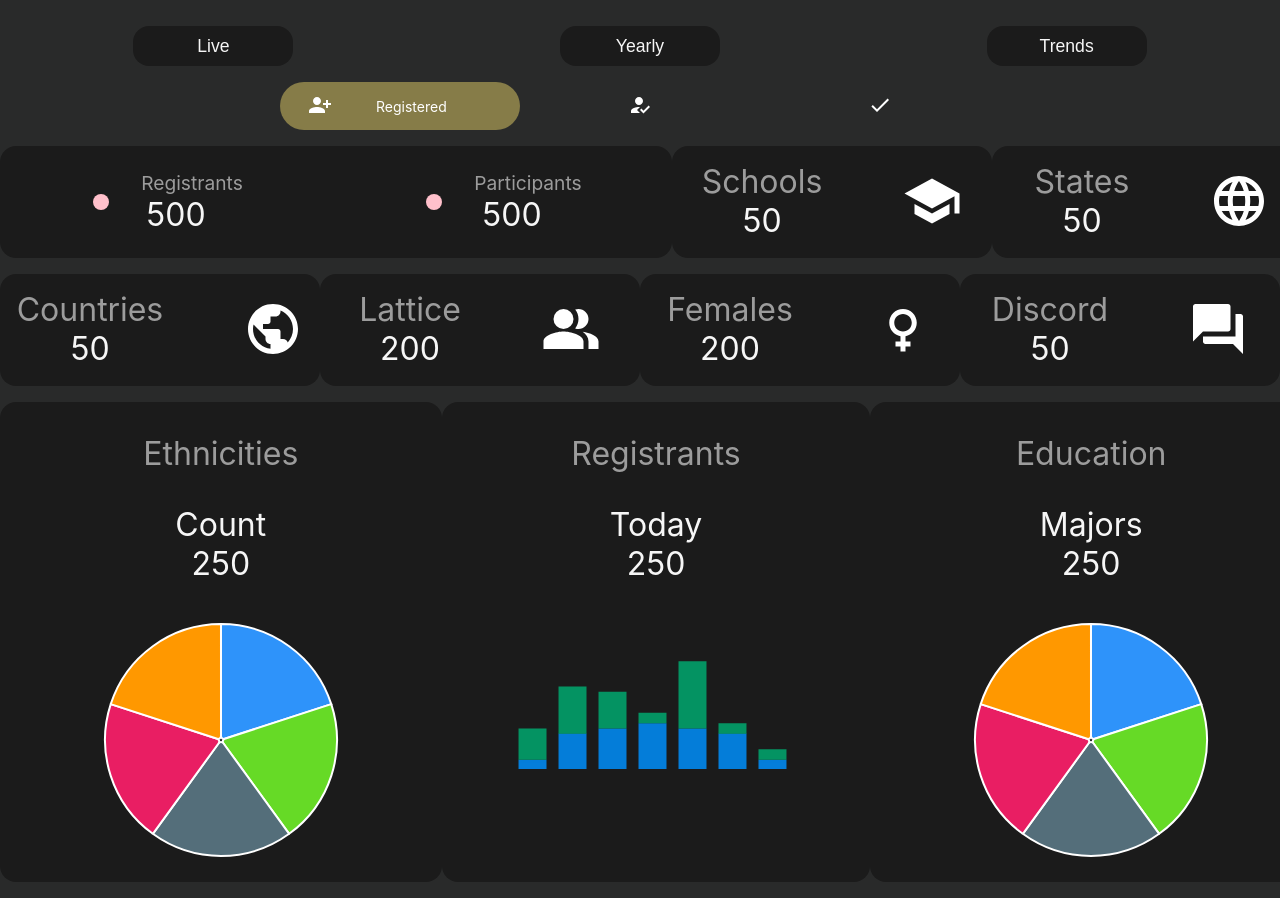
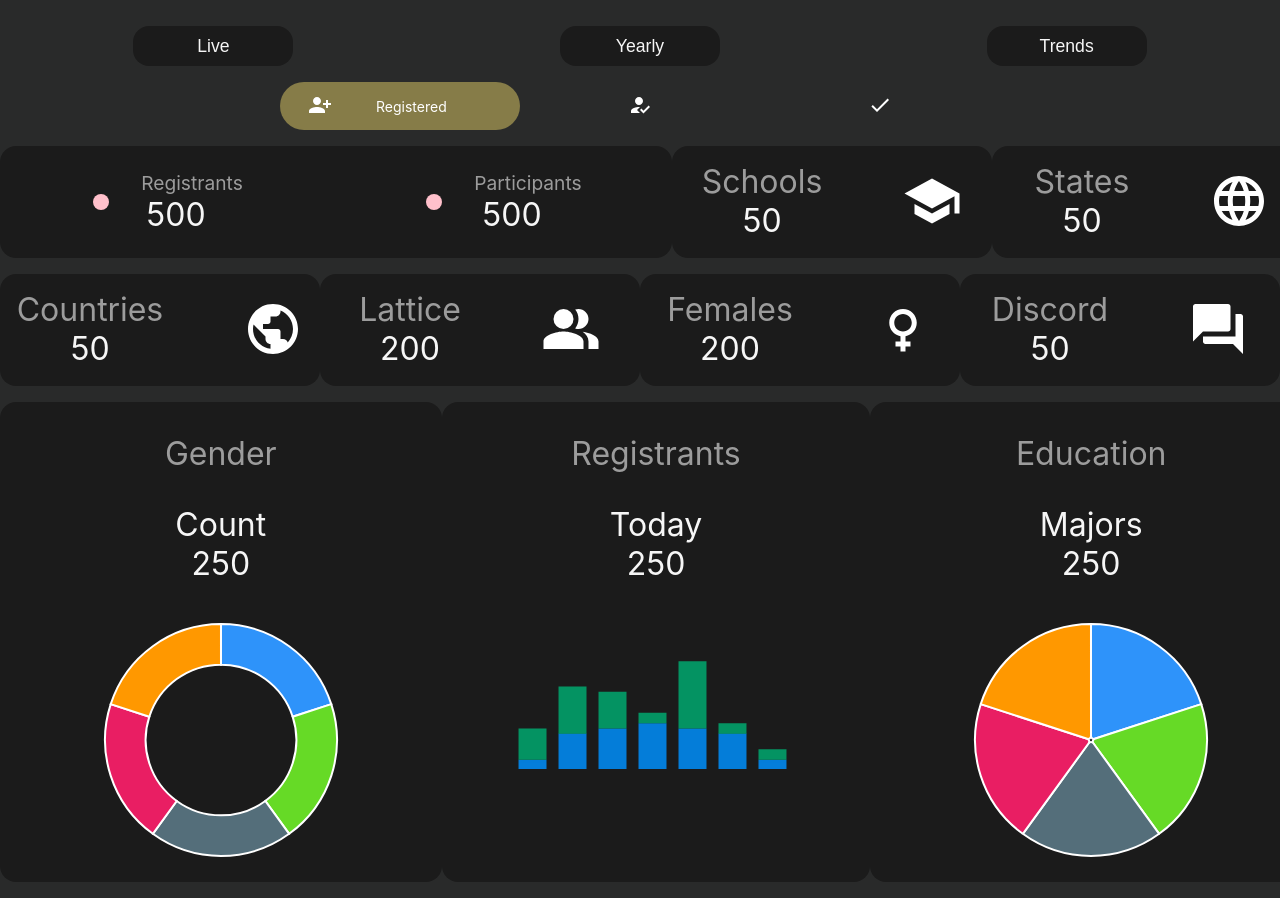
Before and after one commit to nishilfaldu/react-dashboard, a React (Create React App) app: page / in a window 1280 px wide. Shown: the top 898 px of the page. Built offline with nearby package versions, Linux system fonts and the light colour scheme.

Commit message:
ethnicities to genders change

```diff
--- a/src/components/dashboards/LiveDashboard.js
+++ b/src/components/dashboards/LiveDashboard.js
@@ -55,7 +55,7 @@ const LiveDashboard = function(props){
             </StyledRow>
 
             <StyledRow>
-                <PieChartCard cardTitle="Ethnicities" cardLabel="Count" cardValue="250" chartType={'pie'}></PieChartCard>
+                <PieChartCard cardTitle="Gender" cardLabel="Count" cardValue="250" chartType={'donut'}></PieChartCard>
                 <BarChartCard cardTitle="Registrants" cardLabel="Today" cardValue="250"></BarChartCard>
                 <PieChartCard cardTitle="Education" cardLabel="Majors" cardValue="250" chartType={'pie'}></PieChartCard>
             </StyledRow>
```
